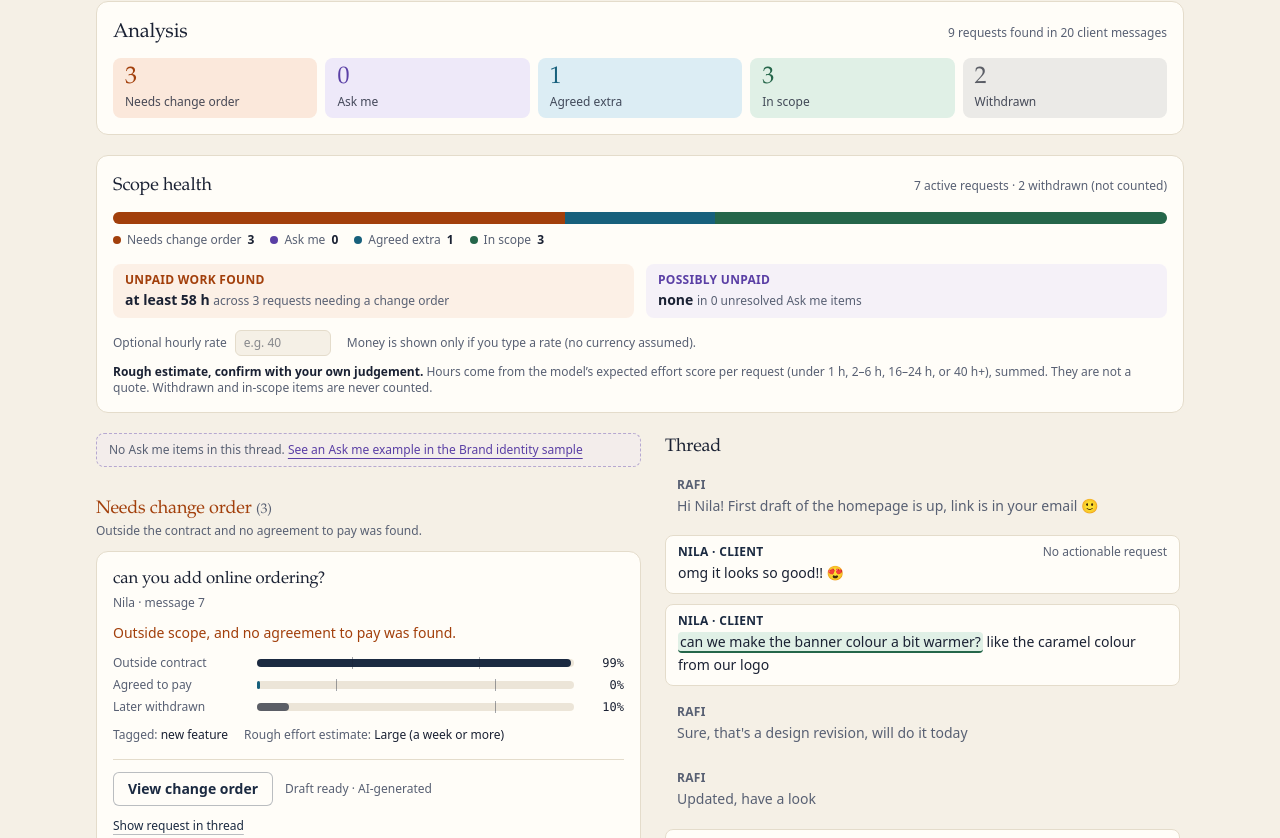
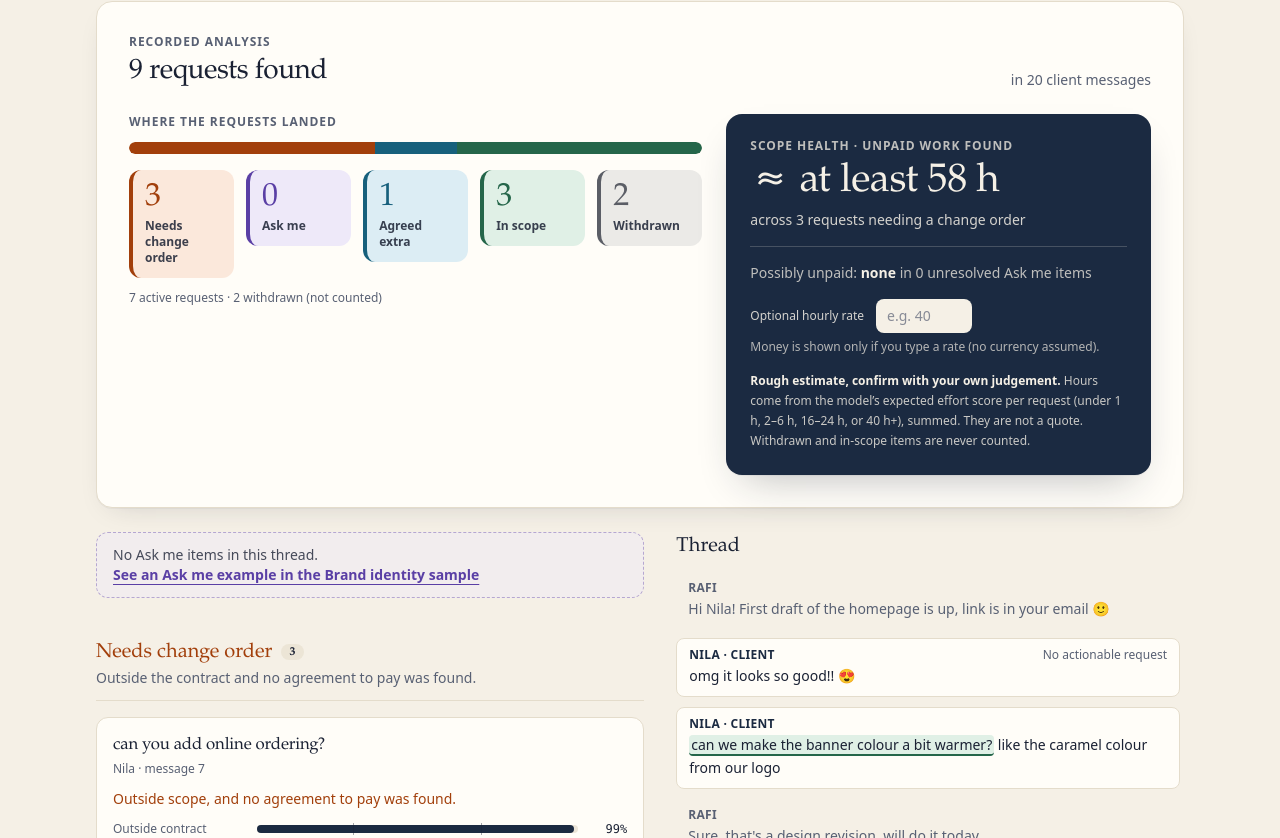
Before and after one commit to AnamulAI/ScopeShield, a React (Vite) app: page / in a window 1280 px wide. Shown: the part 742-1580 px from the top of the page. Built offline with nearby package versions, Linux system fonts and the light colour scheme.

Commit message:
design: results header with Scope Health as a strong summary, queue sections, error banner, progress

```diff
--- /dev/null
+++ b/src/components/ErrorBanner.tsx
@@ -0,0 +1,17 @@
+import type { Described } from "../lib/errors";
+
+/** Page-level failure message. Failed items keep their own Retry; partial results are never discarded. */
+export function ErrorBanner({ described, failures, onSwitchDemo }: { described: Described; failures: number; onSwitchDemo?: () => void }) {
+  return (
+    <div role="alert" className="mt-6 flex gap-3 rounded-xl border border-change/30 bg-change-bg px-4 py-3.5 text-sm text-ink">
+      <span aria-hidden className="mt-0.5 flex h-5 w-5 shrink-0 items-center justify-center rounded-full bg-change text-xs font-bold text-white">!</span>
+      <div className="space-y-1">
+        <p><b className="text-change">{described.title}</b> {described.hint}</p>
+        {failures > 0 && <p className="text-muted">{failures} step{failures === 1 ? "" : "s"} failed. Everything else is kept, and each failed item has its own Retry.</p>}
+        {described.demo && onSwitchDemo && (
+          <button onClick={onSwitchDemo} className="mt-1 rounded-lg bg-navy px-4 py-2 text-xs font-semibold text-paper shadow-card transition hover:bg-navy/90">Switch to Demo mode</button>
+        )}
+      </div>
+    </div>
+  );
+}
--- a/src/components/Results.tsx
+++ b/src/components/Results.tsx
@@ -4,6 +4,7 @@ import { effectiveQueue, type Decision, type Queue } from "../lib/routing";
 import { RequestCard } from "./RequestCard";
 import { describeError, worstKind } from "../lib/errors";
 import { QUEUE_ORDER, QUEUES } from "./queues";
+import { ErrorBanner } from "./ErrorBanner";
 import { ScopeHealth } from "./ScopeHealth";
 import { ThreadView } from "./ThreadView";
 
@@ -40,7 +41,7 @@ export function Results({ analysis, running, onRetryItem, onRetryMessage, onDeci
   const kinds = [...analysis.messageStates, ...analysis.items].map((x) => (x.status === "failed" ? x.errorKind : undefined))
     .concat(analysis.items.map((i) => (i.changeOrder?.status === "failed" ? i.changeOrder.errorKind : undefined)));
   const worst = worstKind(kinds);
-  const described = worst ? describeError(worst) : null;
+  const described = worst ? describeError(worst, undefined) : null;
   const finished = !running;
   const speaker = (idx: number) => analysis.messages[idx]?.speaker ?? "";
 
@@ -62,90 +63,85 @@ export function Results({ analysis, running, onRetryItem, onRetryMessage, onDeci
       onPrepare={() => onPrepare(item.id)} onRegenerate={() => onRegenerate(item.id)} onRetrySupport={() => onRetrySupport(item.id)} onAck={() => onAck(item.id)} onRetryVerify={() => onRetryVerify(item.id)} />
   );
   const preparable = (groups.get("needs_change_order") ?? []).filter((i) => i.status === "done" && (!i.changeOrder || i.changeOrder.status === "failed"));
+  const pct = analysis.messageStates.length ? Math.round((msgDone / analysis.messageStates.length) * 100) : 100;
   return (
-    <section aria-label="Results" className="space-y-5">
-      <div className="rounded-xl border border-line bg-card p-4">
-        <div className="flex flex-wrap items-baseline justify-between gap-2">
-          <h2 className="font-display text-xl">{finished ? "Analysis" : "Analysing…"}</h2>
-          <p className="text-xs text-muted" role="status">
+    <section aria-label="Results" className="space-y-6">
+      <div className="surface p-5 sm:p-8">
+        <div className="flex flex-wrap items-end justify-between gap-x-6 gap-y-2">
+          <div>
+            <p className="t-eyebrow text-muted">{finished ? (recorded ? "Recorded analysis" : "Analysis") : "Analysing"}</p>
+            <h2 className="t-h2 mt-1">{finished ? `${total} request${total === 1 ? "" : "s"} found` : "Reading the thread…"}</h2>
+          </div>
+          <p className="text-sm text-muted" role="status">
             {running
-              ? `Reading client messages ${msgDone}/${analysis.messageStates.length} · checked ${itemsDone}/${total} requests`
-              : `${total} request${total === 1 ? "" : "s"} found in ${analysis.messageStates.length} client message${analysis.messageStates.length === 1 ? "" : "s"}`}
+              ? `Client messages read ${msgDone}/${analysis.messageStates.length} · requests checked ${itemsDone}/${total}`
+              : `in ${analysis.messageStates.length} client message${analysis.messageStates.length === 1 ? "" : "s"}`}
           </p>
         </div>
-        <ul className="mt-3 grid grid-cols-2 gap-2 sm:grid-cols-5">
-          {QUEUE_ORDER.map((q) => (
-            <li key={q} className={`rounded-lg px-3 py-2 ${QUEUES[q].bg}`}>
-              <div className={`font-display text-2xl leading-none ${QUEUES[q].text}`}>{groups.get(q)?.length ?? 0}</div>
-              <div className="mt-1 text-xs text-ink/80">{QUEUES[q].label}</div>
-            </li>
-          ))}
-        </ul>
-        {described && (
-          <div role="alert" className="mt-3 rounded-lg border border-change/30 bg-change-bg/70 px-3 py-2 text-sm text-change">
-            <b>{described.title}</b> {described.hint}
-            {finished && failures > 0 && <span> {failures} step{failures === 1 ? "" : "s"} failed; everything else is kept, and each failed item has its own Retry.</span>}
-            {described.demo && onSwitchDemo && (
-              <button onClick={onSwitchDemo} className="ml-2 rounded-md bg-navy px-3 py-1 text-xs font-semibold text-white">Switch to Demo mode</button>
-            )}
+        {running && (
+          <div className="mt-4 h-1.5 overflow-hidden rounded-full bg-paper-deep" role="progressbar" aria-valuemin={0} aria-valuemax={100} aria-valuenow={pct} aria-label="Reading client messages">
+            <div className="h-full rounded-full bg-navy transition-[width] duration-500" style={{ width: `${Math.max(pct, 6)}%` }} />
           </div>
         )}
+        <div className="mt-6"><ScopeHealth items={analysis.items} /></div>
+        {described && <ErrorBanner described={described} failures={finished ? failures : 0} onSwitchDemo={onSwitchDemo} />}
       </div>
 
-      <ScopeHealth items={analysis.items} />
-
-      <div className="flex gap-1 lg:hidden" role="group" aria-label="Show findings or thread">
+      <div className="flex gap-2 lg:hidden" role="group" aria-label="Show findings or thread">
         {(["findings", "thread"] as const).map((t) => (
           <button key={t} aria-pressed={tab === t} onClick={() => setTab(t)}
-            className={`flex-1 rounded-lg px-3 py-2 text-sm font-medium ${tab === t ? "bg-navy text-white" : "border border-line bg-card"}`}>
+            className={`flex-1 rounded-xl px-3 py-2.5 text-sm font-semibold transition ${tab === t ? "bg-navy text-paper shadow-lift" : "border border-line bg-card text-navy"}`}>
             {t === "findings" ? "Findings" : "Thread"}
           </button>
         ))}
       </div>
 
-      <div className="grid items-start gap-6 lg:grid-cols-[minmax(0,1.05fr)_minmax(0,1fr)]">
-        <div className={`${tab === "findings" ? "" : "hidden"} space-y-7 lg:block`}>
+      <div className="grid items-start gap-8 lg:grid-cols-[minmax(0,1.08fr)_minmax(0,1fr)]">
+        <div className={`${tab === "findings" ? "" : "hidden"} space-y-10 lg:block`}>
           {finished && total === 0 && failures === 0 && (
-            <p className="rounded-xl border border-dashed border-line p-6 text-center text-sm text-muted">No actionable request was found in the client’s messages.</p>
+            <div className="surface border-dashed p-8 text-center">
+              <p className="t-h3">No actionable request found</p>
+              <p className="mt-1 text-sm text-muted">The client’s messages contained nothing that asks for work. If that looks wrong, check the client name.</p>
+            </div>
           )}
           {groups.has("pending") && (
-            <div className="space-y-3">
-              <h3 className="text-sm font-semibold text-muted">Checking</h3>
+            <div className="space-y-4">
+              <h3 className="t-eyebrow text-muted">Checking</h3>
               {groups.get("pending")!.map(card)}
             </div>
           )}
           {askHint && finished && !groups.get("ask_me")?.length && (
-            <p className="rounded-lg border border-dashed border-ask/40 bg-ask-bg/30 px-3 py-2 text-xs text-muted">
+            <p className="rounded-xl border border-dashed border-ask/40 bg-ask-bg/40 px-4 py-3 text-sm text-ink/80">
               No Ask me items in this thread.{" "}
-              <button onClick={askHint.onOpen} className="font-medium text-ask underline underline-offset-4">See an Ask me example in the Brand identity sample</button>
+              <button onClick={askHint.onOpen} className="font-semibold text-ask underline underline-offset-4">See an Ask me example in the Brand identity sample</button>
             </p>
           )}
           {QUEUE_ORDER.filter((q) => groups.get(q)?.length).map((q) => (
-            <div key={q} className="space-y-3">
-              <div className="flex flex-wrap items-end justify-between gap-2">
+            <section key={q} id={`queue-${q}`} aria-labelledby={`h-${q}`} className="scroll-mt-6 space-y-4">
+              <div className="flex flex-wrap items-end justify-between gap-3 border-b border-line pb-3">
                 <div>
-                  <h3 className={`font-display text-lg ${QUEUES[q].text}`}>{QUEUES[q].label} <span className="text-sm text-muted">({groups.get(q)!.length})</span></h3>
-                  <p className="text-xs text-muted">{QUEUES[q].blurb}</p>
+                  <h3 id={`h-${q}`} className={`t-h3 ${QUEUES[q].text}`}>{QUEUES[q].label} <span className="ml-1 rounded-full px-2 py-0.5 align-middle text-xs font-semibold tnum" style={{ background: "var(--color-paper-deep)", color: "var(--color-ink)" }}>{groups.get(q)!.length}</span></h3>
+                  <p className="mt-0.5 text-sm text-muted">{QUEUES[q].blurb}</p>
                 </div>
                 {q === "needs_change_order" && preparable.length > 1 && (
-                  <button onClick={onPrepareAll} className="rounded-md border border-navy/30 bg-card px-3 py-1.5 text-xs font-semibold text-navy hover:border-navy">
+                  <button onClick={onPrepareAll} className="rounded-xl border border-navy/30 bg-card px-4 py-2 text-sm font-semibold text-navy shadow-card transition hover:border-navy">
                     Prepare all ({preparable.length}) · about {preparable.length * 10} credits
                   </button>
                 )}
               </div>
               {groups.get(q)!.map(card)}
-            </div>
+            </section>
           ))}
         </div>
 
-        <aside className={`${tab === "thread" ? "" : "hidden"} lg:sticky lg:top-4 lg:block lg:max-h-[calc(100vh-2rem)] lg:overflow-y-auto lg:pr-1`}>
-          <h3 className="mb-2 font-display text-lg">Thread</h3>
+        <aside className={`${tab === "thread" ? "" : "hidden"} lg:sticky lg:top-6 lg:block lg:max-h-[calc(100vh-3rem)] lg:overflow-y-auto lg:pr-1`}>
+          <h3 className="t-h3 mb-3">Thread</h3>
           <ThreadView analysis={analysis} openIds={openCO} activeId={activeId} onPick={(id) => focus(id, "thread")} onRetryMessage={onRetryMessage} />
         </aside>
       </div>
 
-      <footer className="border-t border-line pt-3 text-xs text-muted">
-        {recorded ? "Credits used to record this run" : "Credits used this run"}: <b className="text-ink">{totalCredits(analysis.usage)}</b> (read {analysis.usage.extract.credits}, check {analysis.usage.decide.credits}, agreed prices {analysis.usage.price?.credits ?? 0}, change orders {analysis.usage.fill.credits}, verify {analysis.usage.verify?.credits ?? 0}). Effort labels are rough estimates, not quotes. Probabilities come from the Clocked API; the routing thresholds are this app’s.
+      <footer className="border-t border-line pt-4 text-xs leading-5 text-muted">
+        {recorded ? "Credits used to record this run" : "Credits used this run"}: <b className="text-ink tnum">{totalCredits(analysis.usage)}</b> (read {analysis.usage.extract.credits}, check {analysis.usage.decide.credits}, agreed prices {analysis.usage.price?.credits ?? 0}, change orders {analysis.usage.fill.credits}, verify {analysis.usage.verify?.credits ?? 0}). Effort labels are rough estimates, not quotes. Probabilities come from the Clocked API; the routing thresholds are this app’s.
       </footer>
     </section>
   );
--- a/src/components/ScopeHealth.tsx
+++ b/src/components/ScopeHealth.tsx
@@ -1,70 +1,64 @@
 import { useState } from "react";
 import { formatHours, formatMoney, scopeHealth } from "../lib/health";
 import type { RequestItem } from "../lib/pipeline";
+import { QUEUE_ORDER, QUEUES } from "./queues";
 
-const SEG: Array<{ key: "needs_change_order" | "ask_me" | "agreed_extra" | "in_scope"; label: string; bar: string }> = [
-  { key: "needs_change_order", label: "Needs change order", bar: "bg-change" },
-  { key: "ask_me", label: "Ask me", bar: "bg-ask" },
-  { key: "agreed_extra", label: "Agreed extra", bar: "bg-agreed" },
-  { key: "in_scope", label: "In scope", bar: "bg-scope" },
-];
+const BAR: Record<string, string> = { needs_change_order: "bg-change", ask_me: "bg-ask", agreed_extra: "bg-agreed", in_scope: "bg-scope" };
 
+/** Where requests landed (counts per queue, linking to each section) and the rough unpaid-effort estimate. */
 export function ScopeHealth({ items }: { items: RequestItem[] }) {
   const [rateText, setRateText] = useState("");
   const h = scopeHealth(items);
-  const active = SEG.reduce((n, s) => n + h.counts[s.key], 0);
+  const active = h.counts.needs_change_order + h.counts.ask_me + h.counts.agreed_extra + h.counts.in_scope;
   const rate = rateText.trim() === "" ? null : Number(rateText);
   const validRate = rate !== null && Number.isFinite(rate) && rate > 0 ? rate : null;
   const confirmedMoney = formatMoney(h.confirmedUnpaid, validRate);
   const possibleMoney = formatMoney(h.possibleUnpaid, validRate);
+  const hours = formatHours(h.confirmedUnpaid);
 
   return (
-    <section aria-label="Scope health" className="rounded-xl border border-line bg-card p-4">
-      <div className="flex flex-wrap items-baseline justify-between gap-2">
-        <h3 className="font-display text-lg">Scope health</h3>
-        <p className="text-xs text-muted">{active} active request{active === 1 ? "" : "s"}{h.counts.withdrawn ? ` · ${h.counts.withdrawn} withdrawn (not counted)` : ""}{h.uncounted ? ` · ${h.uncounted} not counted yet` : ""}</p>
+    <section aria-label="Scope health" className="grid gap-6 lg:grid-cols-[minmax(0,1.35fr)_minmax(0,1fr)]">
+      <div>
+        <p className="t-eyebrow text-muted">Where the requests landed</p>
+        {active > 0 && (
+          <div className="mt-3 flex h-3 overflow-hidden rounded-full bg-paper-deep" role="img"
+            aria-label={QUEUE_ORDER.filter((q) => q !== "withdrawn").map((q) => `${QUEUES[q].label}: ${h.counts[q]}`).join(", ")}>
+            {(["needs_change_order", "ask_me", "agreed_extra", "in_scope"] as const).map((k) => h.counts[k] > 0 && <div key={k} className={`${BAR[k]} first:rounded-l-full last:rounded-r-full`} style={{ width: `${(h.counts[k] / active) * 100}%` }} />)}
+          </div>
+        )}
+        <ul className="mt-4 grid grid-cols-2 gap-3 sm:grid-cols-5">
+          {QUEUE_ORDER.map((q) => (
+            <li key={q}>
+              <a href={`#queue-${q}`} className={`block rounded-xl border-l-4 px-3 py-3 transition hover:-translate-y-0.5 hover:shadow-card ${QUEUES[q].bg} ${QUEUES[q].border}`}
+                aria-label={`${QUEUES[q].label}: ${h.counts[q]}. Jump to this queue`}>
+                <span className={`font-display text-[2rem] leading-none tnum ${QUEUES[q].text}`}>{h.counts[q]}</span>
+                <span className="mt-1 block text-xs font-semibold leading-4 text-ink/85">{QUEUES[q].label}</span>
+              </a>
+            </li>
+          ))}
+        </ul>
+        <p className="mt-3 text-xs text-muted">{active} active request{active === 1 ? "" : "s"}{h.counts.withdrawn ? ` · ${h.counts.withdrawn} withdrawn (not counted)` : ""}{h.uncounted ? ` · ${h.uncounted} not counted yet` : ""}</p>
       </div>
 
-      {active > 0 && (
-        <>
-          <div className="mt-3 flex h-3 overflow-hidden rounded-full bg-line/70" role="img"
-            aria-label={SEG.map((s) => `${s.label}: ${h.counts[s.key]}`).join(", ")}>
-            {SEG.map((s) => h.counts[s.key] > 0 && <div key={s.key} className={s.bar} style={{ width: `${(h.counts[s.key] / active) * 100}%` }} />)}
-          </div>
-          <ul className="mt-2 flex flex-wrap gap-x-4 gap-y-1 text-xs text-muted">
-            {SEG.map((s) => (
-              <li key={s.key} className="flex items-center gap-1.5"><span className={`inline-block h-2 w-2 rounded-full ${s.bar}`} />{s.label} <b className="text-ink">{h.counts[s.key]}</b></li>
-            ))}
-          </ul>
-        </>
-      )}
-
-      <dl className="mt-4 grid gap-3 text-sm sm:grid-cols-2">
-        <div className="rounded-lg bg-change-bg/60 px-3 py-2">
-          <dt className="text-xs font-semibold uppercase tracking-wide text-change">Unpaid work found</dt>
-          <dd className="mt-0.5"><b>{formatHours(h.confirmedUnpaid)}</b> <span className="text-xs text-muted">across {h.confirmedUnpaid.items} request{h.confirmedUnpaid.items === 1 ? "" : "s"} needing a change order</span>
-            {confirmedMoney && <span className="block text-xs">≈ {confirmedMoney} at your rate</span>}
-          </dd>
+      <div className="rounded-2xl bg-navy p-5 text-paper shadow-lift sm:p-6">
+        <p className="t-eyebrow text-paper/75">Scope health · unpaid work found</p>
+        <p className="mt-2 font-display text-[2.5rem] leading-none tnum">{hours === "none" ? "None" : `≈ ${hours}`}</p>
+        <p className="mt-2 text-sm text-paper/85">across {h.confirmedUnpaid.items} request{h.confirmedUnpaid.items === 1 ? "" : "s"} needing a change order</p>
+        {confirmedMoney && <p className="mt-1 text-sm font-semibold">≈ {confirmedMoney} at your rate</p>}
+        <div className="mt-4 border-t border-paper/20 pt-4 text-sm">
+          <p><span className="text-paper/75">Possibly unpaid:</span> <b>{formatHours(h.possibleUnpaid)}</b> <span className="text-paper/75">in {h.possibleUnpaid.items} unresolved Ask me item{h.possibleUnpaid.items === 1 ? "" : "s"}</span></p>
+          {possibleMoney && <p className="mt-1 text-xs text-paper/85">≈ {possibleMoney} at your rate</p>}
         </div>
-        <div className="rounded-lg bg-ask-bg/60 px-3 py-2">
-          <dt className="text-xs font-semibold uppercase tracking-wide text-ask">Possibly unpaid</dt>
-          <dd className="mt-0.5"><b>{formatHours(h.possibleUnpaid)}</b> <span className="text-xs text-muted">in {h.possibleUnpaid.items} unresolved Ask me item{h.possibleUnpaid.items === 1 ? "" : "s"}</span>
-            {possibleMoney && <span className="block text-xs">≈ {possibleMoney} at your rate</span>}
-          </dd>
-        </div>
-      </dl>
-
-      <div className="mt-3 flex flex-wrap items-center gap-x-4 gap-y-2 text-xs text-muted">
-        <label className="flex items-center gap-2">
+        <label className="mt-4 flex flex-wrap items-center gap-x-3 gap-y-2 text-xs text-paper/85">
           Optional hourly rate
           <input inputMode="decimal" value={rateText} onChange={(e) => setRateText(e.target.value)} placeholder="e.g. 40"
-            className="w-24 rounded-md border border-line bg-paper px-2 py-1 text-ink" aria-describedby="rate-note" />
+            className="w-24 rounded-lg border border-paper/30 bg-paper px-2.5 py-1.5 text-sm text-ink placeholder:text-muted/70" aria-describedby="rate-note" />
         </label>
-        <span id="rate-note">Money is shown only if you type a rate (no currency assumed).</span>
+        <p id="rate-note" className="mt-1.5 text-xs text-paper/70">Money is shown only if you type a rate (no currency assumed).</p>
+        <p className="mt-4 text-xs leading-5 text-paper/80">
+          <b className="text-paper">Rough estimate, confirm with your own judgement.</b> Hours come from the model’s expected effort score per request (under 1 h, 2–6 h, 16–24 h, or 40 h+), summed. They are not a quote. Withdrawn and in-scope items are never counted.
+        </p>
       </div>
-      <p className="mt-2 text-xs text-muted">
-        <b className="text-ink">Rough estimate, confirm with your own judgement.</b> Hours come from the model’s expected effort score per request (under 1 h, 2–6 h, 16–24 h, or 40 h+), summed. They are not a quote. Withdrawn and in-scope items are never counted.
-      </p>
     </section>
   );
 }
```
